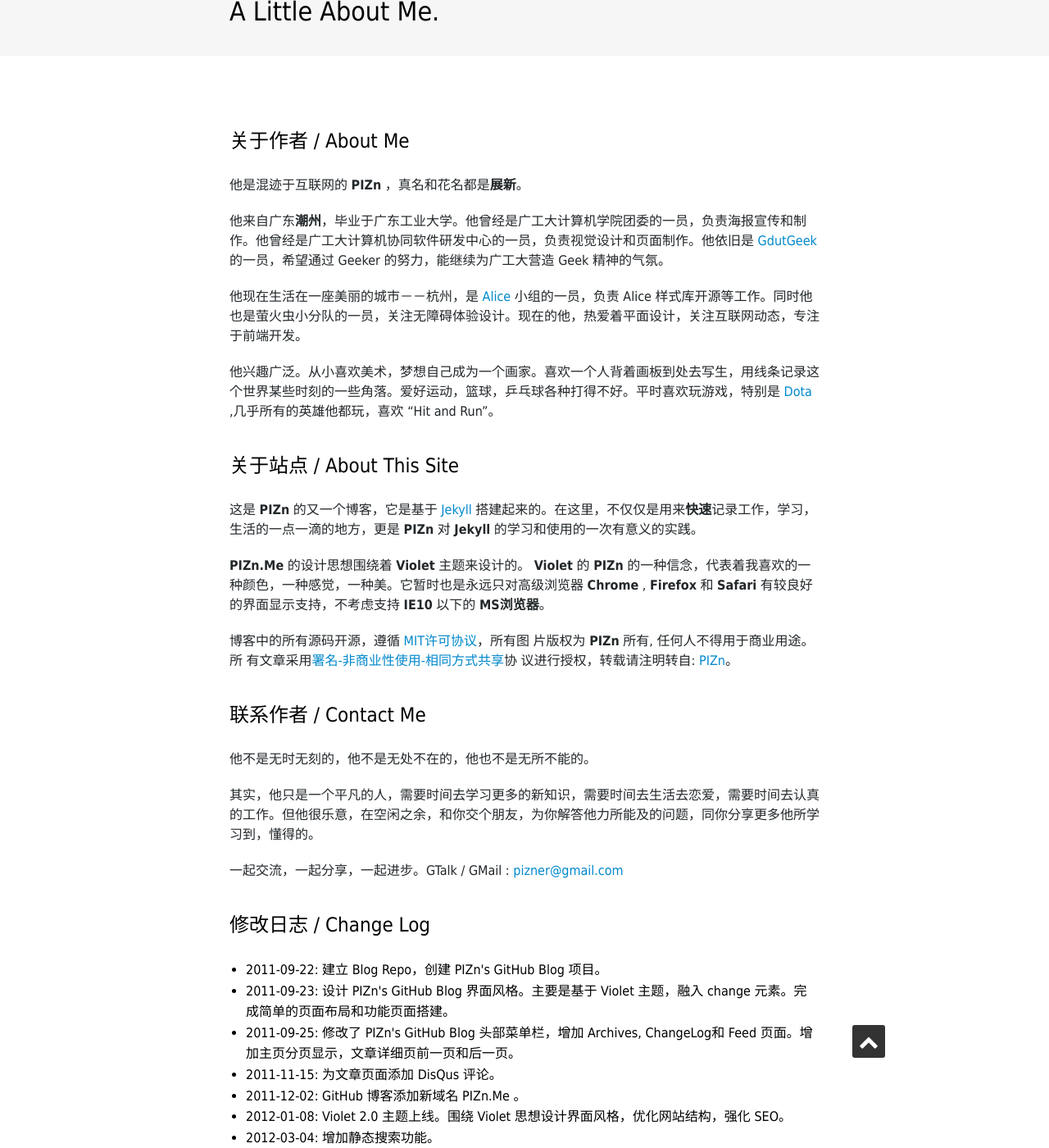
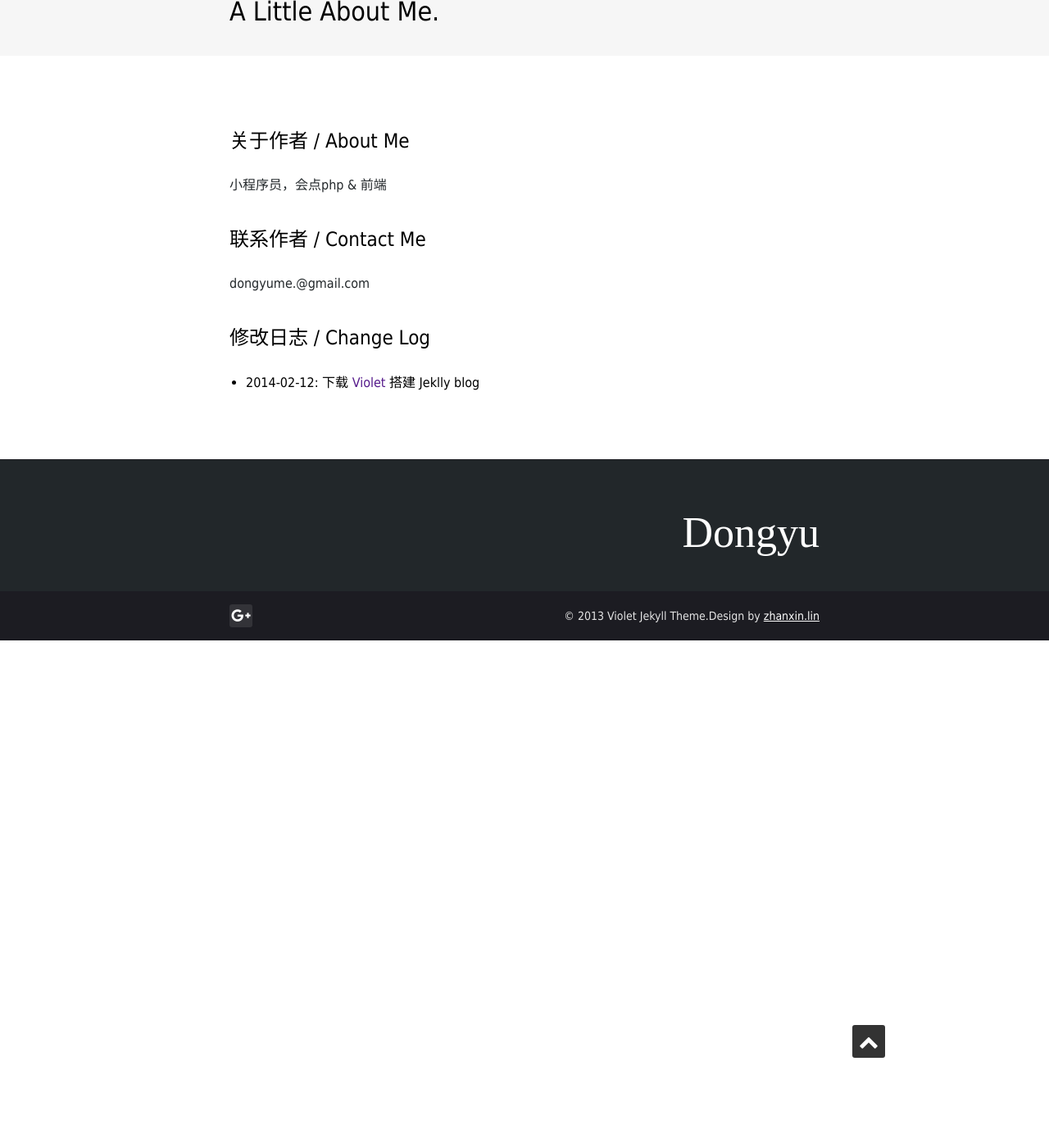
Before and after one commit to imdongyu/imdongyu.github.io, a Jekyll site: the page built from contact.html, in a window 1280 px wide and 1400 px high, scrolled down 300 px. Shown: the whole window at 82% size. Built offline with Jekyll 4.4.1, drawn with Linux system fonts in a browser that asks for light colours; nearby versions of some CDN libraries; some web fonts are replaced; Markdown is read by kramdown in place of the engine named in the settings; after the commit the page ends 1081 px from its top, so only the background shows below that; some of the changed text lies outside the part shown.

Commit message:
update Personal Information
update Personal Information

```diff
--- a/_config.yml
+++ b/_config.yml
@@ -6,10 +6,10 @@ paginate: 8
 safe: false
 
 #站点基础配置
-title: Violet
-subTitle: Just another Jekyll blog.
-description: 这是 PIZn 的又一个博客，它是基于 Jekyll 搭建起来的。在这里，不仅仅是用来快速记录工作，学习，生活的一点一滴的地方，更是 PIZn 对 Jekyll 的学习和使用的一次有意义的实践。
-url: http://pizn.github.io
+title: Dongyu
+subTitle: Dongyu's Blog.
+description: this is my blog
+url: http://dongyu.me
 feed: /atom.xml
 
 #菜单配置
@@ -23,7 +23,7 @@ nav:
   - text: 联系我
     url: http://www.zhanxin.info/contact.html
   - text: 博客源代码
-    url: https://github.com/pizn/pizn.github.com
+    url: https://github.com/imdongyu/imdongyu.github.io
 
 #theme config
 themes: /themes/violet
@@ -38,25 +38,11 @@ headimg:
 #关注我
 follow:
   - class: fa-google-plus
-    url: http://www.zhanxin.info
-  - class: fa-facebook
-    url: http://www.zhanxin.info
-  - class: fa-github
-    url: http://github.com/pizn
-  - class: fa-weibo
-    url: http://weibo.com/pizner
-  - class: fa-renren
-    url: http://www.zhanxin.info
-  - class: fa-pinterest
-    url: http://www.zhanxin.info
-  - class: fa-twitter
-    url: http://www.zhanxin.info
-  - class: fa-rss
-    url: http://www.zhanxin.info
+    url: http://dongyu.me
 
 #作者信息
 author:
-  link: http://www.zhanxin.info/contact.html
+  link: http://dongyu.me/contact.html
   img: http://tp2.sinaimg.cn/1832671293/180/40020872447/1
 
 #评论信息
--- a/contact.html
+++ b/contact.html
@@ -13,35 +13,12 @@ isContact: true
     <div class="violet-post">
         <div class="main-article-contant">
             <h3>关于作者 / About Me</h3>
-            <p>他是混迹于互联网的 <strong>PIZn</strong> ，真名和花名都是<strong>展新</strong>。</p>
-            <p>他来自广东<strong>潮州</strong>，毕业于广东工业大学。他曾经是广工大计算机学院团委的一员，负责海报宣传和制作。他曾经是广工大计算机协同软件研发中心的一员，负责视觉设计和页面制作。他依旧是 <a href="http://www.gdutgeek.com" rel="nofollow" target="_blank" >GdutGeek</a> 的一员，希望通过 Geeker 的努力，能继续为广工大营造 Geek 精神的气氛。</p>
-            <p>他现在生活在一座美丽的城市－－杭州，是 <a href="http://www.aliceui.com" target="_blank" rel="nofollow">Alice</a> 小组的一员，负责 Alice 样式库开源等工作。同时他也是萤火虫小分队的一员，关注无障碍体验设计。现在的他，热爱着平面设计，关注互联网动态，专注于前端开发。</p>
-            <p>他兴趣广泛。从小喜欢美术，梦想自己成为一个画家。喜欢一个人背着画板到处去写生，用线条记录这个世界某些时刻的一些角落。爱好运动，篮球，乒乓球各种打得不好。平时喜欢玩游戏，特别是 <a href="http://www.playdota.com" rel="nofollow" target="_blank" title="dota">Dota</a> ,几乎所有的英雄他都玩，喜欢 “Hit and Run”。</p>
-            <h3>关于站点 / About This Site</h3>
-            <p>这是 <strong>PIZn</strong> 的又一个博客，它是基于 <a href="http://jekyllrb.com" target="_blank" rel="nofollow">Jekyll</a> 搭建起来的。在这里，不仅仅是用来<strong>快速</strong>记录工作，学习，生活的一点一滴的地方，更是 <strong>PIZn</strong> 对 <strong>Jekyll</strong> 的学习和使用的一次有意义的实践。</p>
-            <p><strong>PIZn.Me</strong> 的设计思想围绕着 <strong>Violet</strong> 主题来设计的。 <strong>Violet</strong> 的 <strong>PIZn</strong> 的一种信念，代表着我喜欢的一种颜色，一种感觉，一种美。它暂时也是永远只对高级浏览器 <strong>Chrome</strong> , <strong>Firefox</strong> 和 <strong>Safari</strong> 有较良好的界面显示支持，不考虑支持 <strong>IE10</strong> 以下的 <strong>MS浏览器</strong>。</p>
-            <p>博客中的所有源码开源，遵循 <a
-                href="http://zh.wikipedia.org/wiki/MIT_License"
-            target="_blank" title="MIT许可协议">MIT许可协议</a>，所有图
-        片版权为 <strong>PIZn</strong> 所有, 任何人不得用于商业用途。所
-        有文章采用<a
-        href="http://creativecommons.org/licenses/by-nc-sa/3.0/"
-    rel="nofollow" target="_blank">署名-非商业性使用-相同方式共享</a>协
-议进行授权，转载请注明转自: <a href="http://pizn.github.com" target="_blank" rel="nofollow">PIZn</a>。</p>
+            <p>小程序员，会点php & 前端</p>
             <h3>联系作者 / Contact Me</h3>
-            <p>他不是无时无刻的，他不是无处不在的，他也不是无所不能的。</p>
-            <p>其实，他只是一个平凡的人，需要时间去学习更多的新知识，需要时间去生活去恋爱，需要时间去认真的工作。但他很乐意，在空闲之余，和你交个朋友，为你解答他力所能及的问题，同你分享更多他所学习到，懂得的。</p>
-            <p>一起交流，一起分享，一起进步。GTalk / GMail : <a href="mailto:pizner@gmail.com" title="Mail to pizn">pizner@gmail.com</a></p>
+            <p>dongyume.@gmail.com</p>
             <h3>修改日志 / Change Log</h3>
             <ul>
-                <li><span class="date">2011-09-22</span>: 建立 Blog Repo，创建 PIZn's GitHub Blog 项目。</li>
-                <li><span class="date">2011-09-23</span>: 设计 PIZn's GitHub Blog 界面风格。主要是基于 Violet 主题，融入 change 元素。完成简单的页面布局和功能页面搭建。</li>
-                <li><span class="date">2011-09-25</span>: 修改了 PIZn's GitHub Blog 头部菜单栏，增加 Archives, ChangeLog和 Feed 页面。增加主页分页显示，文章详细页前一页和后一页。</li>
-                <li><span class="date">2011-11-15</span>: 为文章页面添加 DisQus 评论。</li>
-                <li><span class="date">2011-12-02</span>: GitHub 博客添加新域名 PIZn.Me 。</li>
-                <li><span class="date">2012-01-08</span>: Violet 2.0 主题上线。围绕 Violet 思想设计界面风格，优化网站结构，强化 SEO。</li>
-                <li><span class="date">2012-03-04</span>: 增加静态搜索功能。</li>
-                <li><span class="date">2012-12-05</span>: PIZn.Me 域名过期，废弃。</li>
+                <li><span class="date">2014-02-12</span>: 下载 <a href="">Violet</a> 搭建 Jeklly blog</li>
             </ul>
         </div>
     </div>
```
Also changed, not shown: README.md, 1 other file.
